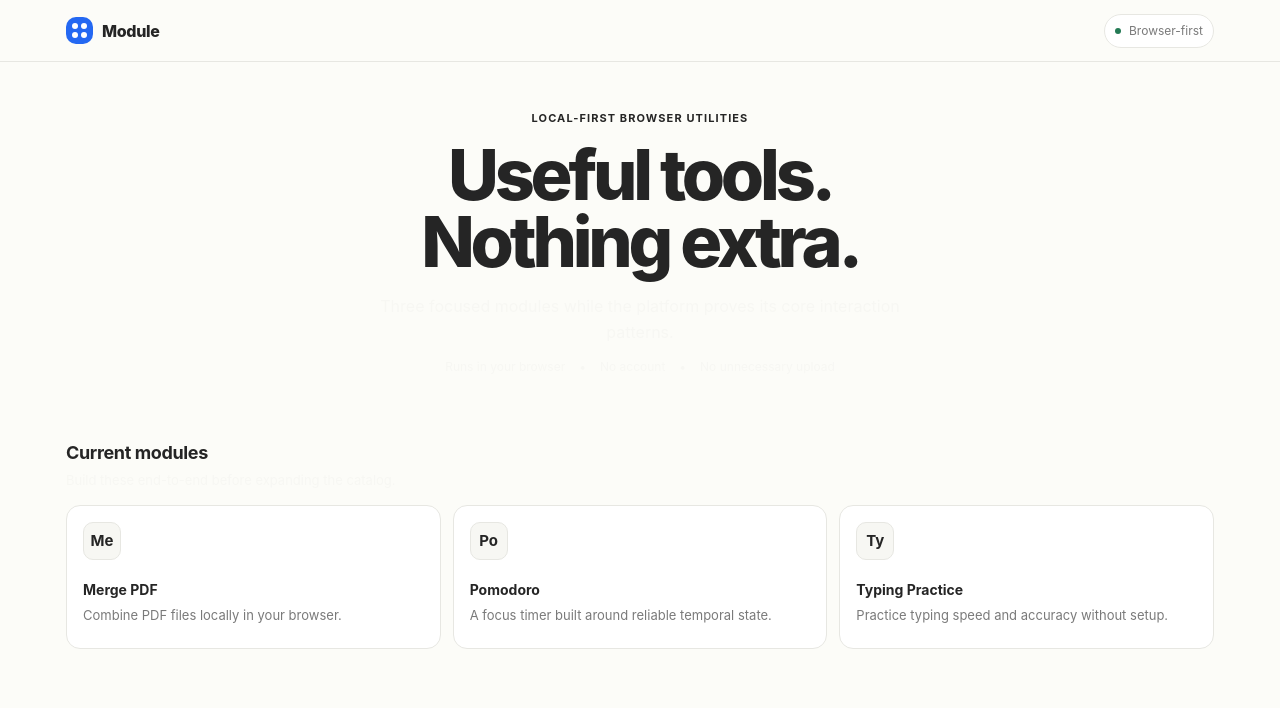
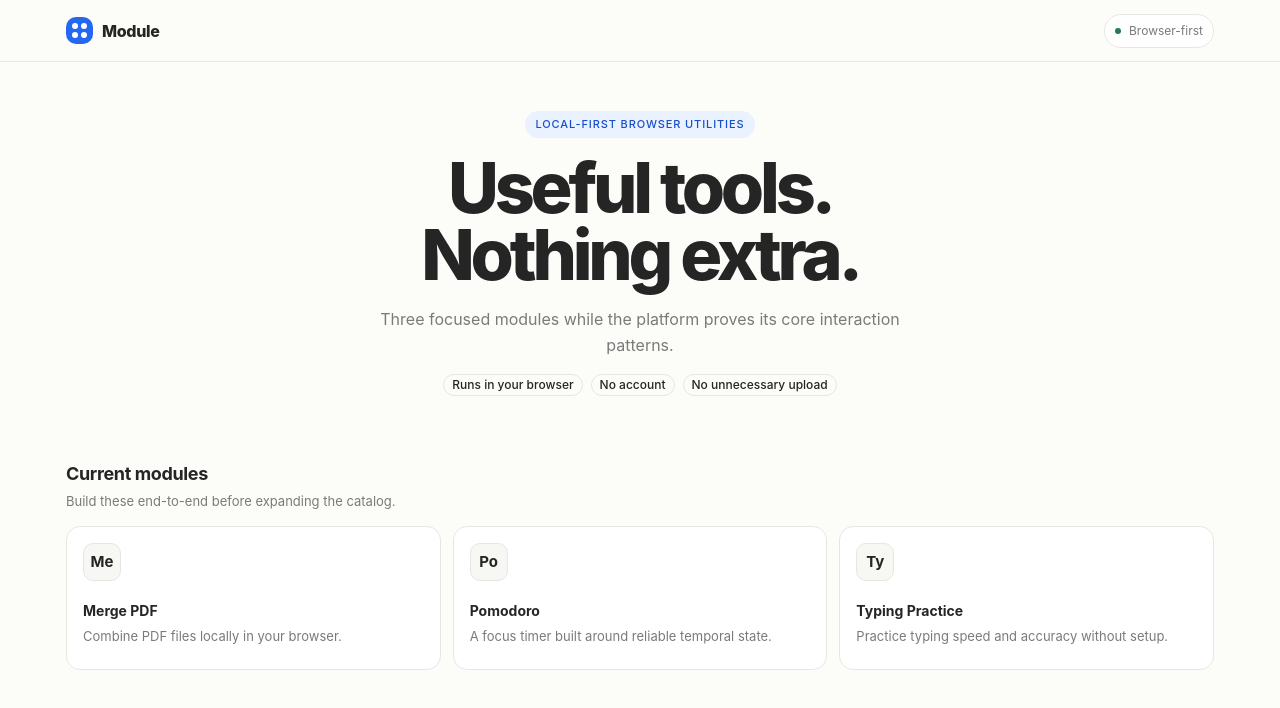
Before and after one commit to howlil/modu-app, a SvelteKit app: page / in a window 1280 px wide. Shown: the top 708 px of the page. Built offline with nearby package versions, Linux system fonts and the light colour scheme.

Commit message:
ui: use shadcn-svelte in src/routes/+page.svelte

```diff
--- a/src/routes/+page.svelte
+++ b/src/routes/+page.svelte
@@ -1,4 +1,5 @@
 <script lang="ts">
+  import { Badge } from "$lib/components/ui/badge/index.js";
   import ToolCard from '#lib/components/ToolCard.svelte';
   import { modules } from '#lib/platform/registry/modules.ts';
 </script>
@@ -10,23 +11,29 @@
 
 <section class="py-12 max-[700px]:py-7">
   <div class="mx-auto mb-16 max-w-[760px] text-center max-[700px]:mx-0 max-[700px]:mb-12 max-[700px]:text-left">
-    <div class="mb-3.5 text-[11px] font-bold uppercase tracking-[0.1em] text-brand">Local-first browser utilities</div>
+    <Badge variant="secondary" class="mb-4 rounded-full px-2.5 py-1 text-[11px] uppercase tracking-[0.08em]">
+      Local-first browser utilities
+    </Badge>
+
     <h1 class="m-0 text-[clamp(44px,7vw,70px)] font-[760] leading-[0.97] tracking-[-0.06em] max-[700px]:text-[44px]">
       Useful tools.<br />Nothing extra.
     </h1>
-    <p class="mx-auto mt-[18px] max-w-[590px] text-base leading-[1.6] text-muted max-[700px]:ml-0 max-[700px]:text-sm">
+
+    <p class="mx-auto mt-[18px] max-w-[590px] text-base leading-[1.6] text-muted-foreground max-[700px]:ml-0 max-[700px]:text-sm">
       Three focused modules while the platform proves its core interaction patterns.
     </p>
 
-    <div class="mt-3.5 flex justify-center gap-3.5 text-xs text-muted max-[700px]:justify-start max-[700px]:flex-wrap">
-      <span>Runs in your browser</span><span>•</span><span>No account</span><span>•</span><span>No unnecessary upload</span>
+    <div class="mt-4 flex justify-center gap-2 max-[700px]:justify-start max-[700px]:flex-wrap">
+      <Badge variant="outline">Runs in your browser</Badge>
+      <Badge variant="outline">No account</Badge>
+      <Badge variant="outline">No unnecessary upload</Badge>
     </div>
   </div>
 
   <section>
     <div class="mb-3.5">
       <h2 class="m-0 text-lg font-bold tracking-[-0.02em]">Current modules</h2>
-      <p class="mt-1 text-[13px] text-muted">Build these end-to-end before expanding the catalog.</p>
+      <p class="mt-1 text-[13px] text-muted-foreground">Build these end-to-end before expanding the catalog.</p>
     </div>
 
     <div class="grid grid-cols-3 gap-3 max-[760px]:grid-cols-1">
```
